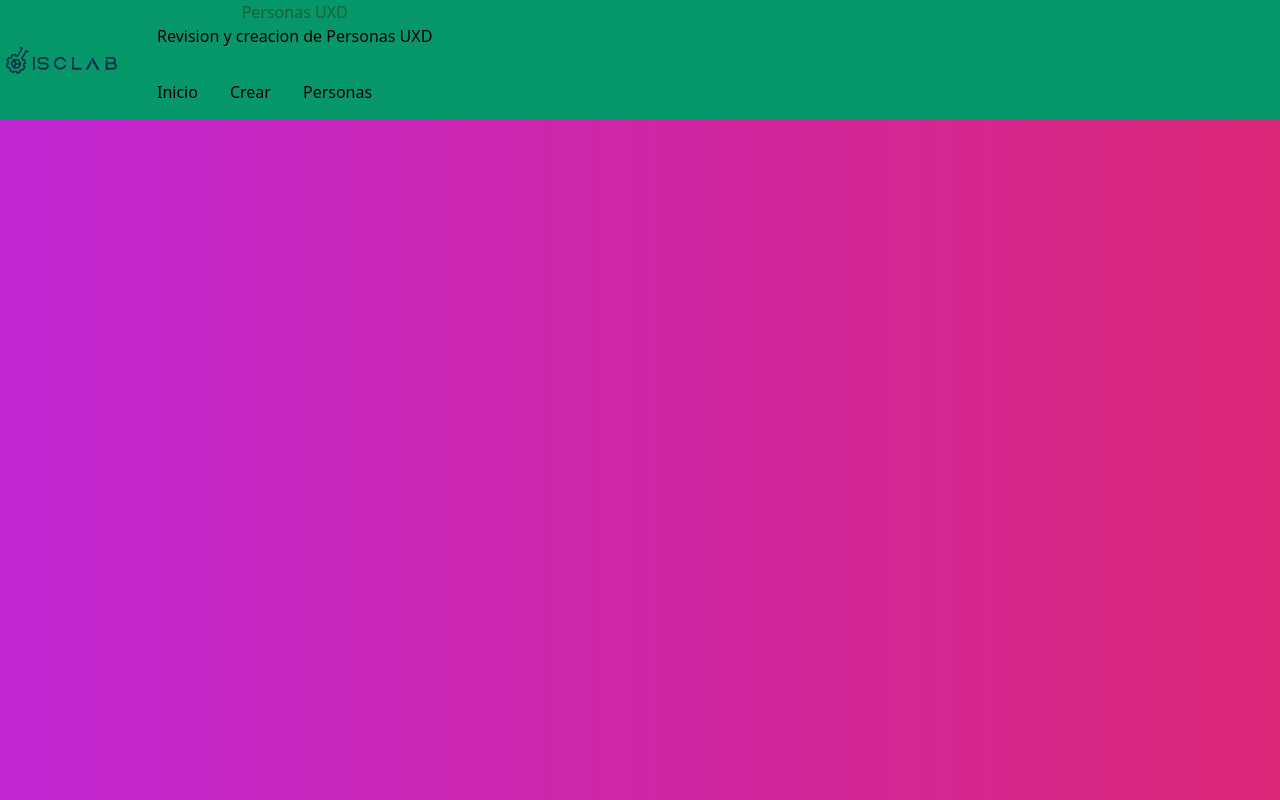
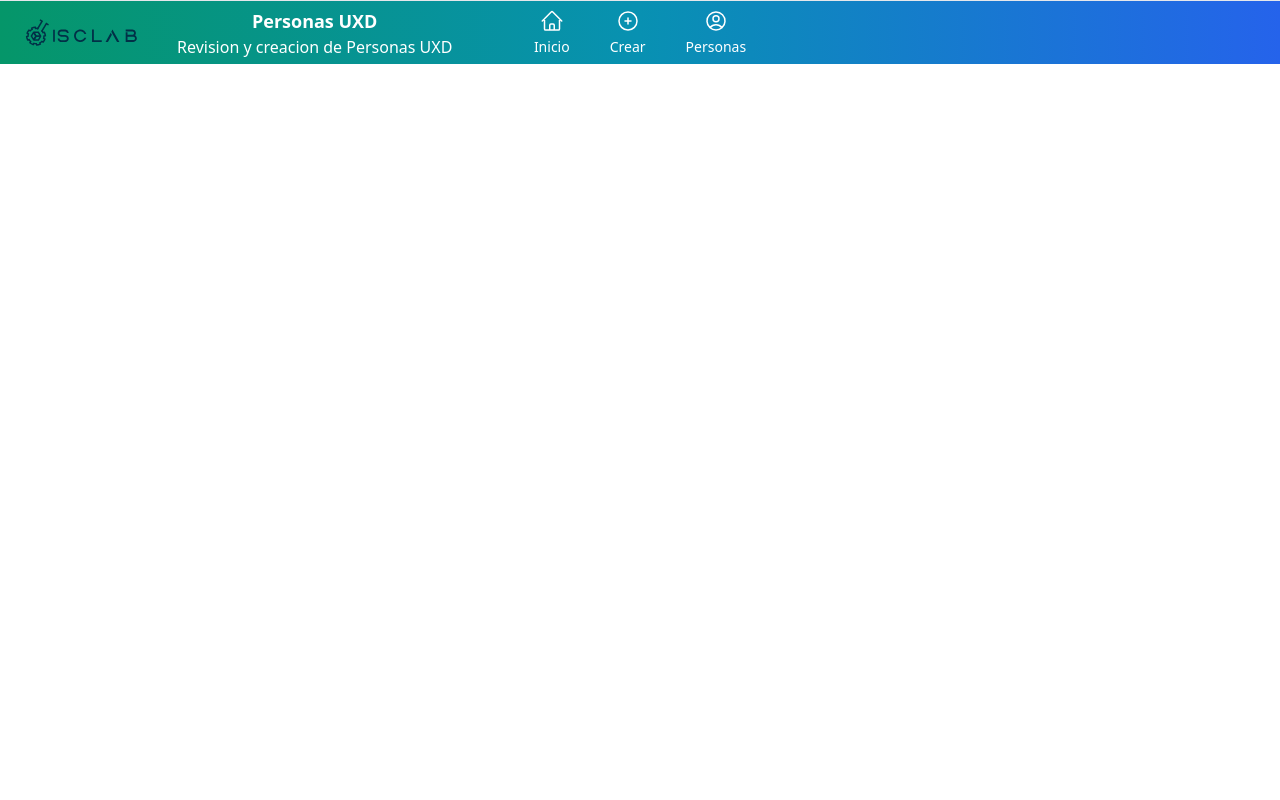
Before and after one commit to Emiliano530/PersonaUX, a Vue app in the folder Persona-UX/: page /about in a window 1280 px wide. Built offline with nearby package versions, Linux system fonts and the light colour scheme.

Commit message:
Personas

```diff
--- a/Persona-UX/index.html
+++ b/Persona-UX/index.html
@@ -4,7 +4,7 @@
     <meta charset="UTF-8">
     <link rel="icon" href="/favicon.ico">
     <meta name="viewport" content="width=device-width, initial-scale=1.0">
-    <title>Vite App</title>
+    <title>UXD</title>
   </head>
   <body class="bg-gradient-to-r from-fuchsia-600 to-pink-600 text-center justify-center">
     <div id="app"></div>
--- a/Persona-UX/src/App.vue
+++ b/Persona-UX/src/App.vue
@@ -1,24 +1,102 @@
 <script setup>
-import { RouterLink, RouterView } from 'vue-router'
-import titulo from './components/Titulo.vue'
+import { RouterLink, RouterView } from "vue-router";
+import titulo from "./components/Titulo.vue";
 </script>
 
 <template>
-  <header class="bg-emerald-600">
-    <img alt="logo" class="logo" src="@/assets/logo.svg" width="125" height="125" />
+  <header>
+    <div
+      class="fixed top-0 left-0 z-50 w-full h-16 border-t bg-gradient-to-r from-emerald-600 via-cyan-600 to-blue-600 border-gray-200 dark:border-gray-600"
+    >
+      <div class="absolute flex justify-center items-center p-5 left-0 h-full">
+        <img
+          alt="logo"
+          class="logo"
+          src="@/assets/logo.svg"
+          width="125"
+          height="125"
+        />
+        <titulo msg="Personas UXD" />
+      </div>
+      <div
+        class="flex justify-center items-center h-full max-w-lg mx-auto font-medium"
+      >
+        <RouterLink
+          to="/"
+          type="button"
+          class="inline-flex flex-col items-center justify-center px-5 h-full hover:bg-emerald-800 group"
+        >
+          <svg
+            xmlns="http://www.w3.org/2000/svg"
+            fill="none"
+            viewBox="0 0 24 24"
+            stroke-width="1.5"
+            stroke="currentColor"
+            class="w-6 h-6 mb-1 text-white group-hover:text-cyan-400"
+          >
+            <path
+              stroke-linecap="round"
+              stroke-linejoin="round"
+              d="M2.25 12l8.954-8.955c.44-.439 1.152-.439 1.591 0L21.75 12M4.5 9.75v10.125c0 .621.504 1.125 1.125 1.125H9.75v-4.875c0-.621.504-1.125 1.125-1.125h2.25c.621 0 1.125.504 1.125 1.125V21h4.125c.621 0 1.125-.504 1.125-1.125V9.75M8.25 21h8.25"
+            />
+          </svg>
 
-    <div class="wrapper">
-      <titulo msg="Personas UXD" />
+          <span class="text-sm text-white group-hover:text-cyan-400"
+            >Inicio</span
+          >
+        </RouterLink>
+        <RouterLink
+          to="/crear"
+          type="button"
+          class="inline-flex flex-col items-center justify-center px-5 h-full hover:bg-emerald-800 group"
+        >
+          <svg
+            xmlns="http://www.w3.org/2000/svg"
+            fill="none"
+            viewBox="0 0 24 24"
+            stroke-width="1.5"
+            stroke="currentColor"
+            class="w-6 h-6 mb-1 text-white group-hover:text-cyan-400"
+          >
+            <path
+              stroke-linecap="round"
+              stroke-linejoin="round"
+              d="M12 9v6m3-3H9m12 0a9 9 0 11-18 0 9 9 0 0118 0z"
+            />
+          </svg>
 
-      <nav class="">
-        <RouterLink to="/">Inicio</RouterLink>
-        <RouterLink to="/crear">Crear</RouterLink>
-        <RouterLink to="/personas">Personas</RouterLink>
-      </nav>
+          <span class="text-sm text-white group-hover:text-cyan-400"
+            >Crear</span
+          >
+        </RouterLink>
+        <RouterLink
+          to="/personas"
+          type="button"
+          class="inline-flex flex-col items-center justify-center px-5 h-full hover:bg-emerald-800 group"
+        >
+          <svg
+            xmlns="http://www.w3.org/2000/svg"
+            fill="none"
+            viewBox="0 0 24 24"
+            stroke-width="1.5"
+            stroke="currentColor"
+            class="w-6 h-6 mb-1 text-white group-hover:text-cyan-400"
+          >
+            <path
+              stroke-linecap="round"
+              stroke-linejoin="round"
+              d="M17.982 18.725A7.488 7.488 0 0012 15.75a7.488 7.488 0 00-5.982 2.975m11.963 0a9 9 0 10-11.963 0m11.963 0A8.966 8.966 0 0112 21a8.966 8.966 0 01-5.982-2.275M15 9.75a3 3 0 11-6 0 3 3 0 016 0z"
+            />
+          </svg>
+
+          <span class="text-sm text-white group-hover:text-cyan-400"
+            >Personas</span
+          >
+        </RouterLink>
+      </div>
     </div>
   </header>
-
-  <RouterView />
+  <RouterView class="mt-20" />
 </template>
 
 <style scoped>
--- a/Persona-UX/src/components/Inicio.vue
+++ b/Persona-UX/src/components/Inicio.vue
@@ -1,5 +1,31 @@
 <script>
 </script>
 <template>
-    ffff
+
+<div class="grid mb-8 p-5 text-white border-gray-200 rounded-lg shadow-sm md:mb-12 md:grid-cols-2">
+    <figure class="flex flex-col items-center justify-center p-8 text-center bg-indigo-900 border-b border-gray-200 rounded-t-lg md:rounded-t-none md:rounded-tl-lg md:border-r">
+        <blockquote class="max-w-2xl mx-auto mb-4 lg:mb-8 ">
+            <h3 class="text-lg font-semibold ">¿Qué es UXD?</h3>
+            <p class="my-4">La Experiencia de Usuario (UXD) se refiere al proceso de diseñar productos o servicios que sean intuitivos, accesibles y satisfactorios para los usuarios. Se centra en comprender las necesidades de los usuarios y crear interfaces y experiencias que las satisfagan.</p>
+        </blockquote>
+    </figure>
+    <figure class="flex flex-col items-center justify-center p-8 text-center bg-indigo-900 border-b border-gray-200 rounded-tr-lg">
+        <blockquote class="max-w-2xl mx-auto mb-4 lg:mb-8 ">
+            <h3 class="text-lg font-semibold ">Perfil de un profesional UXD</h3>
+            <p class="my-4">Un profesional en UXD posee habilidades en investigación de usuarios, diseño de interacción, prototipado, pruebas de usabilidad y colaboración en equipos multidisciplinarios. También debe ser creativo, analítico y capaz de equilibrar los objetivos del negocio con las necesidades de los usuarios.</p>
+        </blockquote>
+    </figure>
+    <figure class="flex flex-col items-center justify-center p-8 text-center bg-indigo-900 border-b border-gray-200 rounded-bl-lg md:border-b-0 md:border-r">
+        <blockquote class="max-w-2xl mx-auto mb-4 lg:mb-8 ">
+            <h3 class="text-lg font-semibold ">Crear personas UXD</h3>
+            <p class="my-4">La página te permite crear personas UXD fácilmente. Puedes agregar información demográfica como edad, género y ubicación, así como características psicográficas como intereses, motivaciones y necesidades. Además, puedes incluir escenarios de uso para comprender cómo interactúan tus productos o servicios con estas personas.</p>
+        </blockquote>
+    </figure>
+    <figure class="flex flex-col items-center justify-center p-8 text-center bg-indigo-900 border-gray-200  md:rounded-br-lg">
+        <blockquote class="max-w-2xl mx-auto mb-4 lg:mb-8 ">
+            <h3 class="text-lg font-semibold ">Biblioteca de personas UXD</h3>
+            <p class="my-4">La página cuenta con una amplia biblioteca que te permite acceder y revisar diversas personas UXD. Esta biblioteca se convierte en un repositorio centralizado de perfiles de usuarios, lo que facilita la referencia y el uso continuo en todos tus proyectos de diseño. Aquí podrás explorar y obtener inspiración a partir de una variedad de personas UXD creadas por otros usuarios.</p>
+        </blockquote>
+    </figure>
+</div>
 </template>
--- a/Persona-UX/src/components/Titulo.vue
+++ b/Persona-UX/src/components/Titulo.vue
@@ -9,8 +9,8 @@ defineProps({
 
 <template>
   <div class="greetings">
-    <h1 class="text-green-800">{{ msg }}</h1>
-    <h3>
+    <h1 class="text-white text-lg font-bold">{{ msg }}</h1>
+    <h3 class="text-white text-base ">
       Revision y creacion de Personas UXD
     </h3>
   </div>
--- a/Persona-UX/src/components/inputsimple.vue
+++ b/Persona-UX/src/components/inputsimple.vue
@@ -1,5 +1,11 @@
 <script>
 export default {
+  props: {
+    labelClasses: {
+      type: String,
+      default: '',
+    },
+  },
   data() {
     return {
       dato: "",
@@ -14,12 +20,13 @@ export default {
 </script>
 
 <template>
-<div class="relative">
+<div class="relative p-4">
     <input id="input"
-      maxlength="20"
+      maxlength="100"
       v-model="dato"
       @change="enviar"
-      type="text" class="block px-2.5 pb-2.5 pt-4 w-full text-xl text-white bg-transparent m-1 rounded-lg border-1 border-gray-300 appearance-none dark:border-gray-600 dark:focus:border-blue-500 focus:outline-none focus:ring-0 focus:border-blue-600 peer" placeholder=" " />
-    <label for="input" class=" absolute text-xl text-white dark:text-white duration-300 transform -translate-y-4 scale-75 top-2 z-10 origin-[0] bg-transparent dark:bg-transparent px-2 peer-focus:px-2 peer-focus:text-white peer-focus:dark:text-white peer-placeholder-shown:scale-100 peer-placeholder-shown:-translate-y-1/2 peer-placeholder-shown:top-1/2 peer-focus:top-2 peer-focus:scale-75 peer-focus:-translate-y-4 left-1"><slot></slot></label>
+      :class="{ 'bg-white': dato === '' }"
+      type="text" class="block p-2 w-full h-12 pl-6 text-xl m-0 bg-transparent text-white rounded-3xl border-1 border-gray-300 appearance-none dark:border-gray-600 dark:focus:border-blue-500 focus:outline-none focus:ring-0 focus:border-blue-600 peer" placeholder=" " />
+    <label :class="labelClasses" for="input" class="absolute font-bold text-xl ml-6 duration-300 transform -translate-y-4 scale-75 top-2 z-10 origin-[0] bg-transparent dark:bg-transparent px-2 peer-focus:px-2 peer-placeholder-shown:scale-100 peer-placeholder-shown:-translate-y-1/2 peer-placeholder-shown:top-1/2 peer-focus:top-0 peer-focus:scale-75 peer-focus:-translate-y-4 left-1 peer-placeholder-shown:text-black text-white"><slot></slot></label>
 </div>
 </template>
--- a/Persona-UX/src/components/sliderInput.vue
+++ b/Persona-UX/src/components/sliderInput.vue
@@ -16,7 +16,7 @@ export default {
 
 <template>
 
-    <div class="relative ml-10 mt-4 mr-10">
+    <div class="relative ml-10 mt-4 mr-10 text-white">
           <div class="grid grid-cols-3">
             <span class="text-start text-sm font-medium"
             > <slot name="slot1"></slot> </span
--- a/Persona-UX/src/components/textArea.vue
+++ b/Persona-UX/src/components/textArea.vue
@@ -14,15 +14,19 @@ export default {
 </script>
 
 <template>
-  <div>
-    <label for="input" class="bg-white m-4 bg-inherit text-lg"><strong><slot></slot></strong></label>
+  <div class="flex flex-col p-4">
+    <label for="input" class="bg-transparent ml-4 mb-2 text-lg text-left"
+      ><strong><slot></slot></strong
+    ></label>
     <textarea
-              class="pl-3 pr-3 bg-inherit rounded border-2 border-white text-white text-center placeholder-white text-lg shadow outline-none focus:outline-none focus:ring w-full"
-              id="textarea"
-              cols="40"
-              rows="3"
-              maxlength="500"
-              v-model="dato" @change="enviar"
-            ></textarea>
+      :class="{ 'bg-white text-black': dato === '' }"
+      class="px-6 bg-inherit rounded-3xl text-left border-2 border-none border-white text-white placeholder-white text-lg outline-none focus:outline-none focus:ring w-full"
+      id="textarea"
+      cols="40"
+      rows="3"
+      maxlength="500"
+      v-model="dato"
+      @change="enviar"
+    ></textarea>
   </div>
 </template>
--- a/Persona-UX/src/views/PersonaView.vue
+++ b/Persona-UX/src/views/PersonaView.vue
@@ -3,7 +3,7 @@ import Persona from '../components/Persona.vue'
 </script>
 
 <template>
-  <main>
+  <main class="p-5">
     <Persona />
   </main>
 </template>
```
Also changed, not shown: Persona-UX/src/components/Persona.vue (+159 -78 lines).
